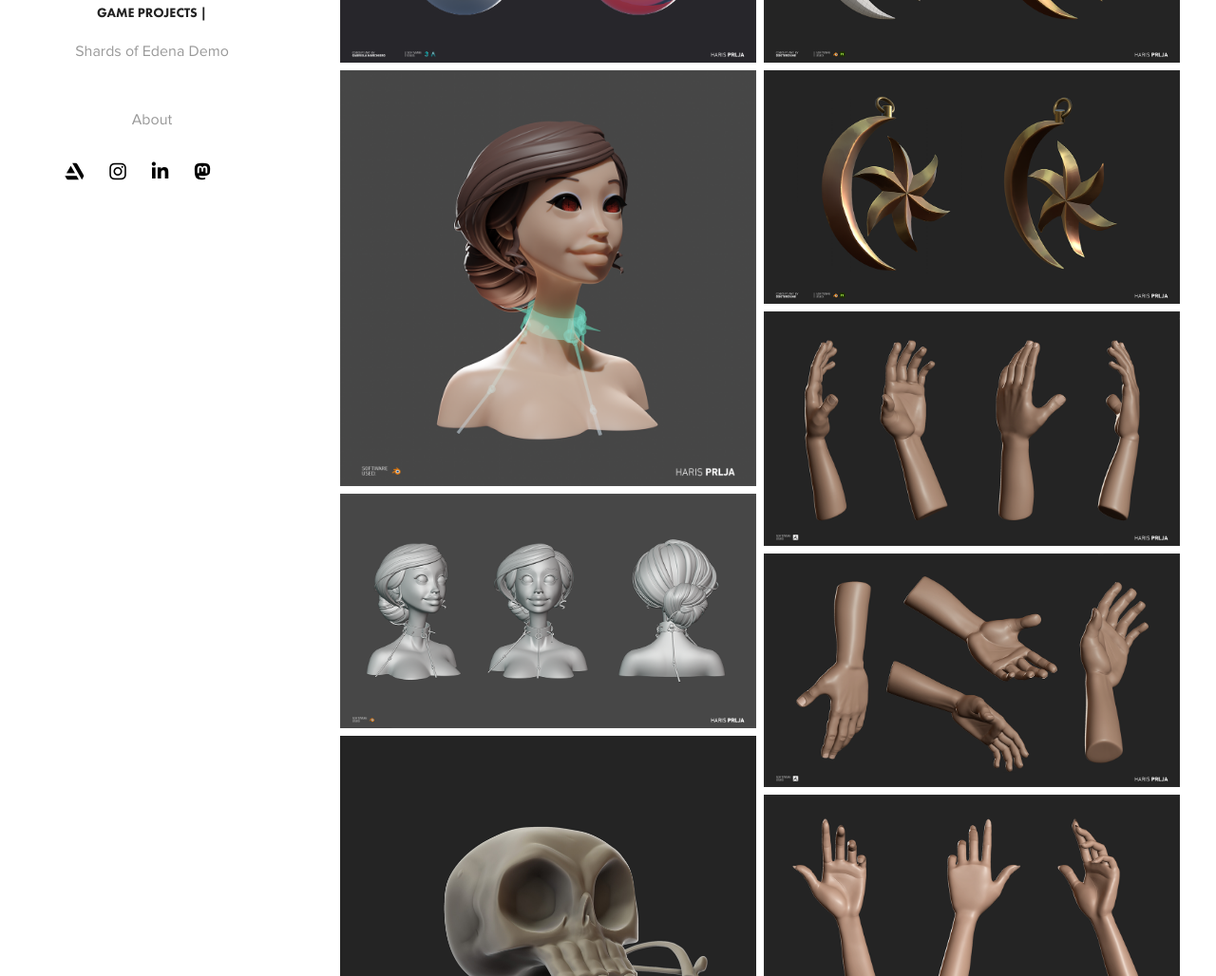
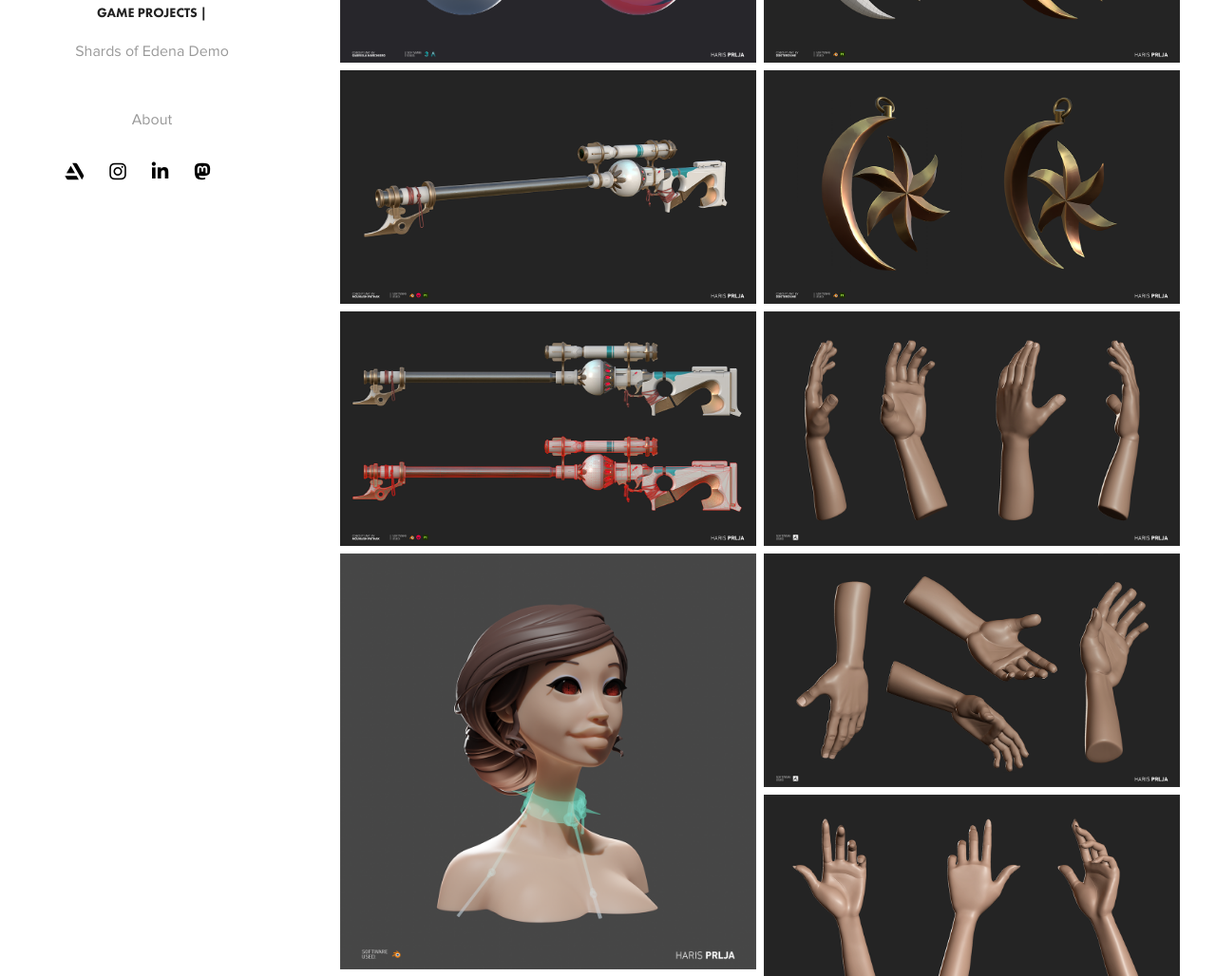
Before and after one commit to harisprlja/portfolio-website, a plain HTML site: page 3d.html in a window 1280 px wide. Shown: the part 303-1331 px from the top of the page at 95% size. Drawn offline with nearby package versions, Linux system fonts and the light colour scheme.

Commit message:
Update 3d add Ninshuras Sniper

```diff
--- a/3d.html
+++ b/3d.html
@@ -248,6 +248,14 @@
                                     </div>
 
                                     <div class="grid-item">
+                                        <a data-fancybox="gallery" href="./images/haris-prlja-ninshuras-sniper-1.png"><img class="img-fluid img-thumbnail" src="./images/haris-prlja-ninshuras-sniper-1.png"></a>
+                                    </div>
+
+                                    <div class="grid-item">
+                                        <a data-fancybox="gallery" href="./images/haris-prlja-ninshuras-sniper-2.png"><img class="img-fluid img-thumbnail" src="./images/haris-prlja-ninshuras-sniper-2.png"></a>
+                                    </div>
+
+                                    <div class="grid-item">
                                         <a data-fancybox="gallery" href="./images/haris-prlja-binding-spell-1.png"><img class="img-fluid img-thumbnail" src="./images/haris-prlja-binding-spell-1.png"></a>
                                     </div>
 
```
Also changed, not shown: images/haris-prlja-ninshuras-sniper-1.png (added), images/haris-prlja-ninshuras-sniper-2.png (added).
